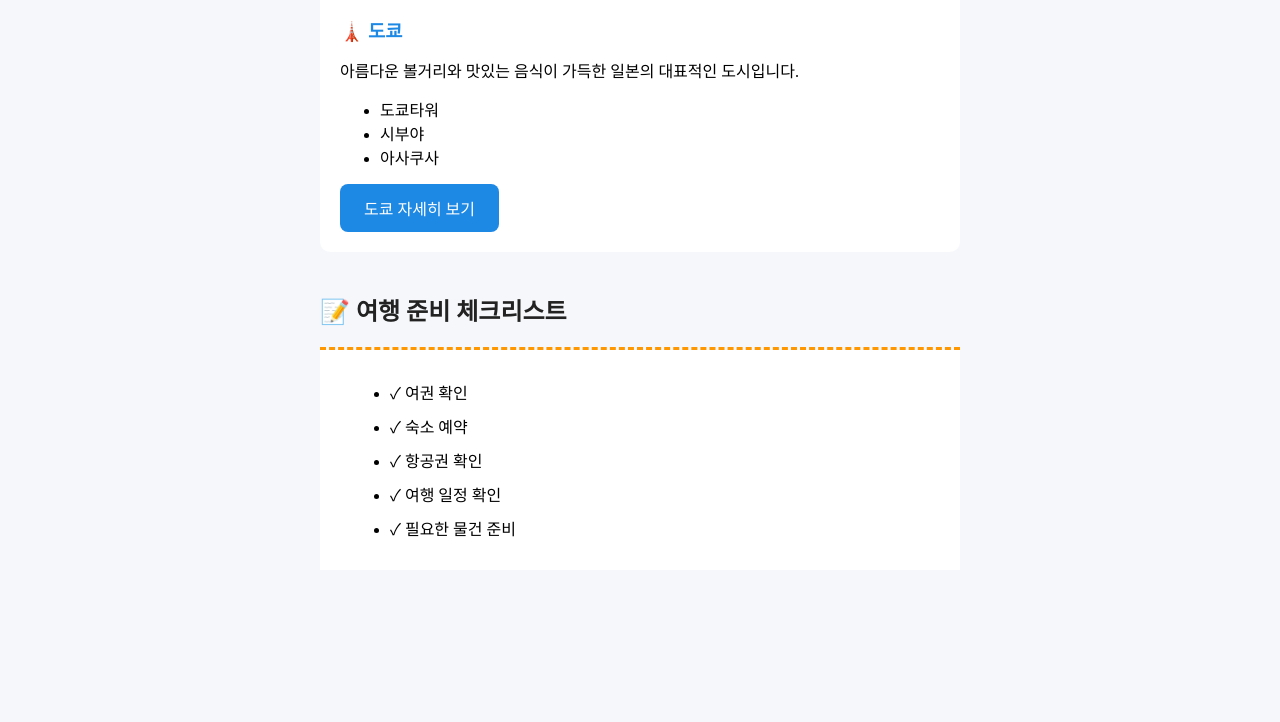
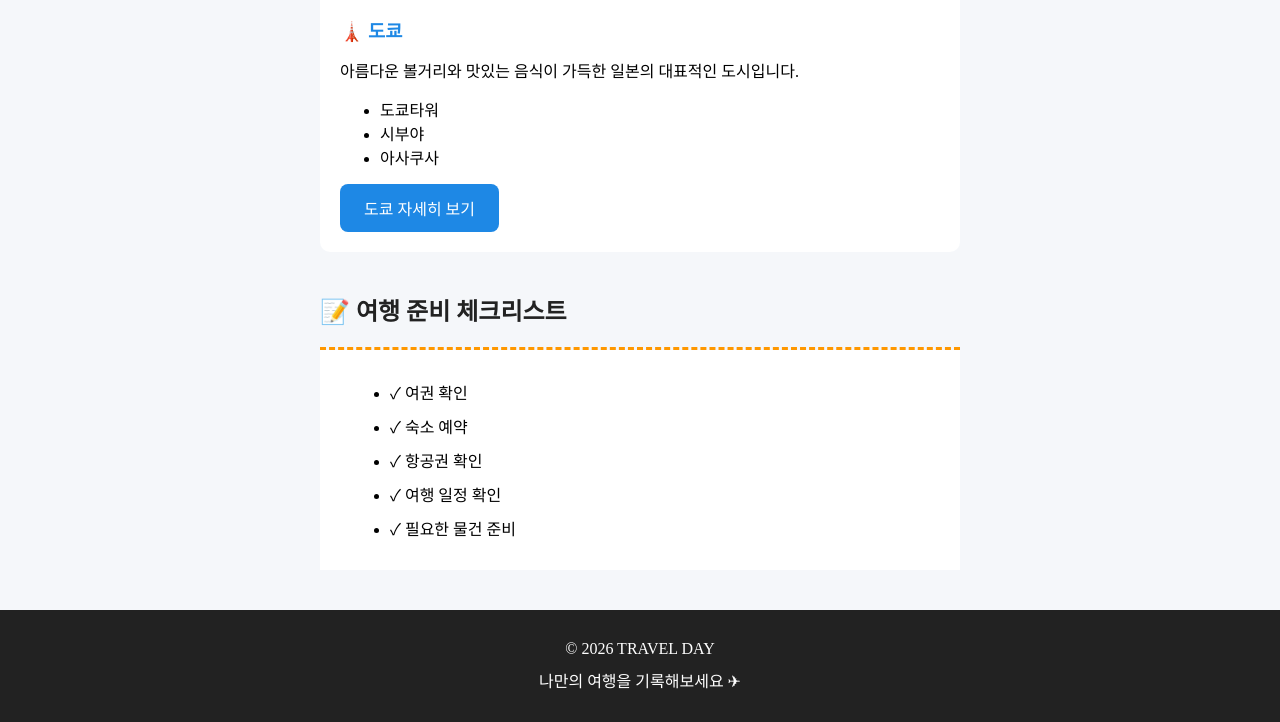
Before and after one commit to jjang796678-crypto/travel_day, a plain HTML site: page index.html in a window 1280 px wide. Shown: the part 1811-2533 px from the top of the page. Before the commit the page ends 2421 px from the top, so only its background shows below. Drawn offline with Linux system fonts and the light colour scheme.

Commit message:
업데이트

```diff
--- a/index.html
+++ b/index.html
@@ -78,7 +78,10 @@
             </div>
         </section>
         <!--  푸터  -->
-
+              <footer>
+            <p> © 2026 TRAVEL DAY </p>
+            <p> 나만의 여행을 기록해보세요 ✈ </p>
+        </footer>
 
 </body>
 </html>
--- a/main.css
+++ b/main.css
@@ -32,7 +32,6 @@ nav{
     text-align: center;
     padding: 15px;
 }
-/* 메뉴 */
 nav a{
     margin-left: 15px;
     margin-right: 15px;
```
Also changed, not shown: jeju.html (+1 -1 lines).
